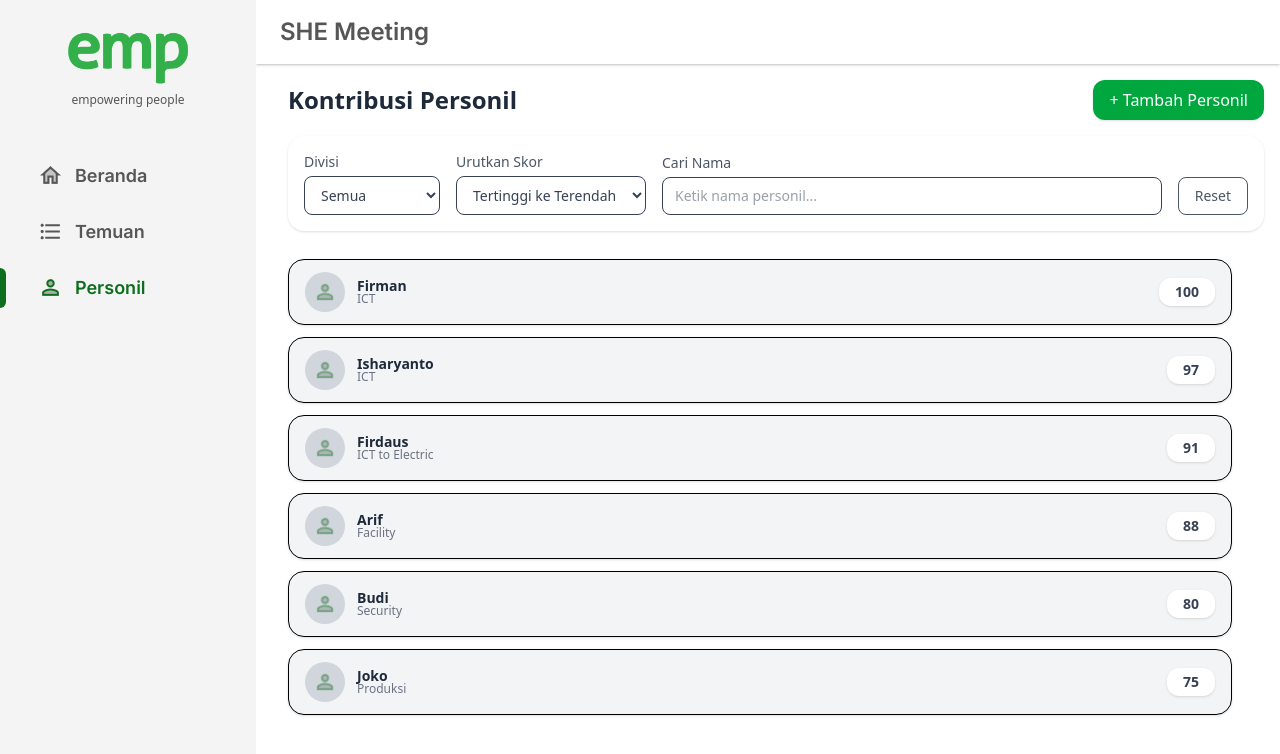
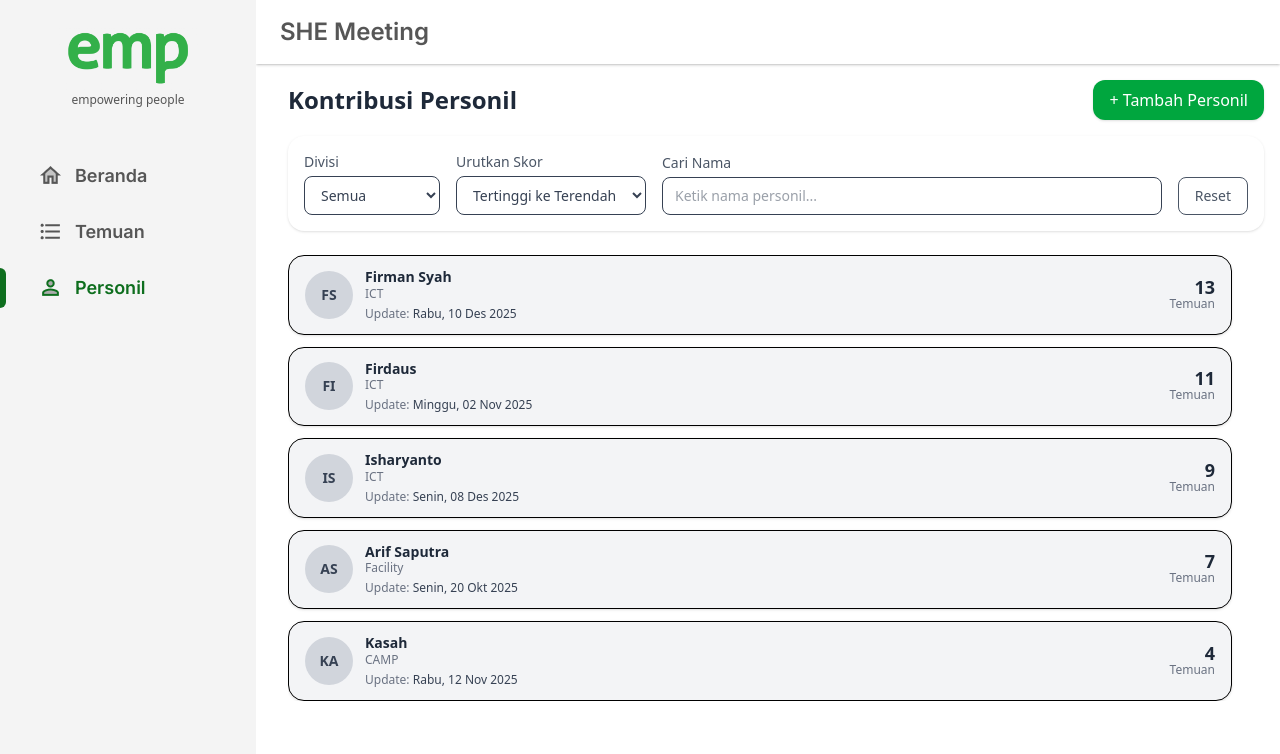
Before and after one commit to alankurniadi12/she-meeting, a Vue app in the folder she-client/: page /personel in a window 1280 px wide. Shown: the top 754 px of the page. Built offline with nearby package versions, Linux system fonts and the light colour scheme.

Commit message:
Fix view personel list

```diff
--- a/she-client/src/components/ItemList.vue
+++ b/she-client/src/components/ItemList.vue
@@ -1,6 +1,10 @@
 <template>
     <div class="mt-6 ml-6 mr-6">
         <div class="space-y-4">
+            <!-- Kalau kosong -->
+            <div v-if="!items || !items.length" class="text-sm text-gray-400 italic py-4 text-center">
+                Belum ada data Temuan.
+            </div>
             <div v-for="item in items" :key="item.id"
                 class="min-h-8 bg-white shadow rounded-2xl px-3 py-2 border flex flex-row justify-between">
                 <!-- Judul -->
--- a/she-client/src/components/PersonelList.vue
+++ b/she-client/src/components/PersonelList.vue
@@ -1,40 +1,83 @@
 <template>
-    <div class="mt-7 mr-6">
-        <div class="space-y-3 max-h-[75vh] pr-2">
-            <div v-for="item in items" :key="item.id"
-                class="bg-gray-100 rounded-2xl px-4 py-3 flex items-center justify-between shadow-sm border">
+    <div class="mt-6 mr-6">
+        <div class="space-y-3 max-h-[75vh] overflow-y-auto pr-2">
+            <!-- Kalau kosong -->
+            <div v-if="!items || !items.length" class="text-sm text-gray-400 italic py-4 text-center">
+                Belum ada data personil.
+            </div>
+
+            <!-- List item personil -->
+            <button v-for="p in items" :key="p.id" type="button"
+                class="w-full bg-gray-100 rounded-2xl px-4 py-3 flex items-center justify-between shadow-sm border text-left hover:bg-gray-200 transition-colors"
+                @click="$emit('select', p)">
+                <!-- Kiri: Foto + info dasar -->
                 <div class="flex items-center space-x-3">
                     <!-- Avatar -->
-                    <div class="w-10 h-10 bg-gray-300 rounded-full flex items-center justify-center">
-                        <img :src="icPersonSelected" class="w-6 h-6 opacity-50" />
+                    <div class="w-12 h-12 bg-gray-300 rounded-full flex items-center justify-center overflow-hidden">
+                        <img v-if="p.foto" :src="p.foto" alt="Foto personil" class="w-full h-full object-cover" />
+                        <span v-else class="text-sm font-semibold text-gray-700">
+                            {{ getInitial(p.nama) }}
+                        </span>
                     </div>
 
-                    <!-- Name & job -->
-                    <div class="-space-y-1">
+                    <!-- Nama + divisi + temuan terakhir -->
+                    <div class="flex flex-col">
                         <h3 class="font-semibold text-gray-800 text-sm leading-tight">
-                            {{ item.nama }}
+                            {{ p.nama }}
                         </h3>
-                        <p class="text-xs text-gray-500">{{ item.divisi }}</p>
+
+                        <p v-if="p.divisi" class="text-xs text-gray-500">
+                            {{ p.divisi }}
+                        </p>
+
+                        <p class="text-xs text-gray-500 mt-1">
+                            Update:
+                            <span class="font-medium text-gray-700">
+                                {{ formatLastFindingDate(p.tanggalTemuanTerbaru) }}
+                            </span>
+                        </p>
                     </div>
                 </div>
 
-                <!-- Score -->
-                <div class="px-4 py-1 bg-white rounded-xl font-bold text-gray-700 shadow text-sm">
-                    {{ item.skor }}
+                <!-- Kanan: jumlah temuan -->
+                <div class="flex flex-col items-end">
+                    <span class="text-lg font-bold text-gray-800 leading-none">
+                        {{ p.jumlahTemuan ?? 0 }}
+                    </span>
+                    <span class="text-xs text-gray-500">
+                        Temuan
+                    </span>
                 </div>
-            </div>
-
+            </button>
         </div>
     </div>
 </template>
 
 <script setup>
-import icPersonSelected from '../assets/ic-person-selected.png'
-
 const props = defineProps({
     items: {
         type: Array,
         required: true
     }
 })
+
+// format: Rabu, 10 Des 2025
+const formatLastFindingDate = (iso) => {
+    if (!iso) return '-'
+    const d = new Date(iso)
+    return d.toLocaleDateString('id-ID', {
+        weekday: 'long',
+        day: '2-digit',
+        month: 'short',
+        year: 'numeric'
+    })
+}
+
+// ambil inisial dari nama, mis: "Firman Saputra" -> "FS"
+const getInitial = (nama) => {
+    if (!nama) return '?'
+    const parts = nama.trim().split(' ')
+    if (parts.length === 1) return parts[0].slice(0, 2).toUpperCase()
+    return (parts[0][0] + parts[1][0]).toUpperCase()
+}
 </script>
--- a/she-client/src/dataDummy.js
+++ b/she-client/src/dataDummy.js
@@ -272,12 +272,154 @@ export const dummyTemuan = [
 
 ]
 
+// export const dummyPersonil = [
+//   { id: 1, nama: "Firman",      divisi: "ICT",           skor: 100 },
+//   { id: 2, nama: "Isharyanto",  divisi: "ICT",           skor: 97 },
+//   { id: 3, nama: "Firdaus",     divisi: "ICT to Electric", skor: 91 },
+//   { id: 4, nama: "Arif",        divisi: "Facility",      skor: 88 },
+//   { id: 5, nama: "Budi",        divisi: "Security",      skor: 80 },
+//   { id: 6, nama: "Joko",        divisi: "Produksi",      skor: 75 },
+//   // ...lanjutkan sesuai kebutuhan
+// ]
+
 export const dummyPersonil = [
-  { id: 1, nama: "Firman",      divisi: "ICT",           skor: 100 },
-  { id: 2, nama: "Isharyanto",  divisi: "ICT",           skor: 97 },
-  { id: 3, nama: "Firdaus",     divisi: "ICT to Electric", skor: 91 },
-  { id: 4, nama: "Arif",        divisi: "Facility",      skor: 88 },
-  { id: 5, nama: "Budi",        divisi: "Security",      skor: 80 },
-  { id: 6, nama: "Joko",        divisi: "Produksi",      skor: 75 },
-  // ...lanjutkan sesuai kebutuhan
+  {
+    id: 1,
+    nama: "Firman Syah",
+    foto: "",
+    tempatLahir: "Kampung Jawa",
+    tanggalLahir: "1992-02-02",
+    domisili: "Kampung Jawa",
+
+    telepon: "08123456789",
+
+    employeeId: "ICT-002",
+    jabatan: "ICT Technician",
+    divisi: "ICT",
+    perusahaan: "PT. Wira Cipta Perkasa",
+    statusPekerja: "Kontrak",
+
+    tahunBergabung: 2018,
+    usiaPensiun: 53,
+
+    jumlahTemuan: 13,
+    tanggalTemuanTerbaru: "2025-12-10",
+
+    temuan: [
+      { id: 101, judul: "Kabel listrik belakang commshop belum terisolasi...", date: "2025-12-10", status: "Proses" },
+      { id: 95, judul: "APAR area produksi kadaluarsa", date: "2025-12-02", status: "Selesai" },
+      { id: 88, judul: "Penerangan jalur safety redup", date: "2025-11-23", status: "Tunda" },
+    ]
+  },
+
+  {
+    id: 2,
+    nama: "Isharyanto",
+    foto: "",
+    tempatLahir: "Belitung",
+    tanggalLahir: "1995-05-05",
+    domisili: "Pasar Belitung",
+
+    telepon: "08129876543",
+
+    employeeId: "ICT-003",
+    jabatan: "ICT Technician",
+    divisi: "ICT",
+    perusahaan: "PT. Wira Cipta Perkasa",
+    statusPekerja: "Kontrak",
+
+    tahunBergabung: 2025,
+    usiaPensiun: 53,
+
+    jumlahTemuan: 9,
+    tanggalTemuanTerbaru: "2025-12-08",
+
+    temuan: [
+      { id: 77, judul: "Kabel jaringan putus area workshop", date: "2025-12-08", status: "Proses" },
+      { id: 64, judul: "Switch panel panas berlebih", date: "2025-11-30", status: "Selesai" },
+    ]
+  },
+
+  {
+    id: 3,
+    nama: "Firdaus",
+    foto: "",
+    tempatLahir: "Lalang",
+    tanggalLahir: "1986-06-06",
+    domisili: "Sungai Kayu Ara",
+
+    telepon: "082212345678",
+
+    employeeId: "ICT-004",
+    jabatan: "IT Technician",
+    divisi: "ICT",
+    perusahaan: "PT. Wira Cipta Perkasa",
+    statusPekerja: "Kontrak",
+
+    tahunBergabung: 2014,
+    usiaPensiun: 53,
+
+    jumlahTemuan: 11,
+    tanggalTemuanTerbaru: "2025-11-02",
+
+    temuan: [
+      { id: 82, judul: "Kabel belum ditanam dan berpotensi tersentuh pekerja", date: "2025-11-02", status: "Proses" },
+      { id: 80, judul: "APAR area belakang berdebu dan tidak terlihat labelnya", date: "2025-10-28", status: "Tunda" },
+    ]
+  },
+
+  {
+    id: 4,
+    nama: "Arif Saputra",
+    foto: "",
+    tempatLahir: "Bengkalis",
+    tanggalLahir: "1999-09-09",
+    domisili: "Sungai Kayu Ara",
+
+    telepon: "085212349876",
+
+    employeeId: "FAC-001",
+    jabatan: "Supervisor Fasilitas",
+    divisi: "Facility",
+    perusahaan: "PT. Wira Cipta Perkasa",
+    statusPekerja: "Tetap",
+
+    tahunBergabung: 2019,
+    usiaPensiun: 53,
+
+    jumlahTemuan: 7,
+    tanggalTemuanTerbaru: "2025-10-20",
+
+    temuan: [
+      { id: 70, judul: "Rumput panjang di depan main office", date: "2025-10-20", status: "Selesai" },
+      { id: 63, judul: "Penerangan parkir kurang saat malam", date: "2025-09-11", status: "Proses" },
+    ]
+  },
+
+  {
+    id: 5,
+    nama: "Kasah",
+    foto: "",
+    tempatLahir: "Lalang",
+    tanggalLahir: "1980-08-08",
+    domisili: "Lalang",
+
+    telepon: "081234112233",
+
+    employeeId: "CAMP-002",
+    jabatan: "Handyman",
+    divisi: "CAMP",
+    perusahaan: "PT. Wira Cipta Perkasa",
+    statusPekerja: "Paruh Waktu",
+
+    tahunBergabung: 2013,
+    usiaPensiun: 53,
+
+    jumlahTemuan: 4,
+    tanggalTemuanTerbaru: "2025-11-12",
+
+    temuan: [
+      { id: 54, judul: "Gerbang belakang tidak terkunci", date: "2025-11-12", status: "Proses" },
+    ]
+  }
 ]
--- /dev/null
+++ b/she-client/src/utils/dateHelpers.js
@@ -0,0 +1,25 @@
+export function hitungUmur(tanggalLahir) {
+  const today = new Date()
+  const birth = new Date(tanggalLahir)
+
+  let umur = today.getFullYear() - birth.getFullYear()
+  const monthDiff = today.getMonth() - birth.getMonth()
+
+  if (monthDiff < 0 || (monthDiff === 0 && today.getDate() < birth.getDate())) {
+    umur--
+  }
+
+  return umur
+}
+
+export function hitungMasaKerja(tahunBergabung) {
+  const tahunSekarang = new Date().getFullYear()
+  const masa = tahunSekarang - tahunBergabung
+  return `${masa} Tahun`
+}
+
+export function hitungTanggalPensiun(tanggalLahir, usiaPensiun = 53) {
+  const t = new Date(tanggalLahir)
+  t.setFullYear(t.getFullYear() + usiaPensiun)
+  return t.toISOString().split("T")[0]
+}
--- a/she-client/src/views/Home.vue
+++ b/she-client/src/views/Home.vue
@@ -59,7 +59,7 @@ const handleSeeAll = () => {
 
 const latestPersonil = computed(() => {
     return allPersonil.value
-        .sort((a, b) => b.skor - a.skor)
+        .sort((a, b) => b.jumlahTemuan - a.jumlahTemuan)
         .slice(0, 10);
 });
 
--- a/she-client/src/views/PersonelView.vue
+++ b/she-client/src/views/PersonelView.vue
@@ -48,7 +48,7 @@
         </div>
 
         <!-- List Personil -->
-        <PersonelList :items="filteredPersonil" />
+        <PersonelList :items="filteredPersonil" @select="handleSelectPersonel" />
     </div>
 </template>
 
@@ -81,9 +81,9 @@ const filteredPersonil = computed(() => {
     // urutkan berdasar skor
     result = result.sort((a, b) => {
         if (filters.value.sort === 'tertinggi') {
-            return b.skor - a.skor
+            return b.jumlahTemuan - a.jumlahTemuan
         } else {
-            return a.skor - b.skor
+            return a.jumlahTemuan - b.jumlahTemuan
         }
     })
 
@@ -97,4 +97,11 @@ const resetFilters = () => {
         sort: 'tertinggi'
     }
 }
+
+const handleSelectPersonel = (person) => {
+    // nanti di sini kita arahkan ke halaman detail personil
+    // contoh:
+    // router.push({ name: 'PersonelDetail', params: { id: person.id } })
+    console.log('Klik personil:', person.nama)
+}
 </script>
```
